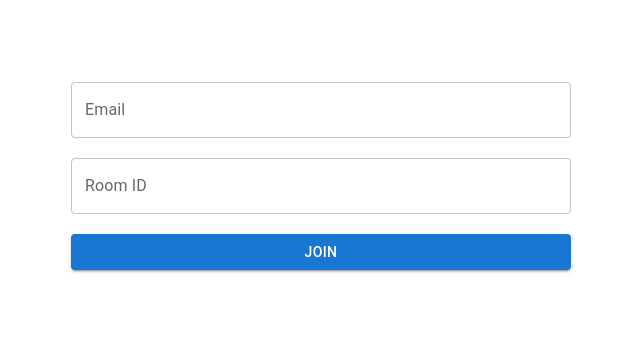
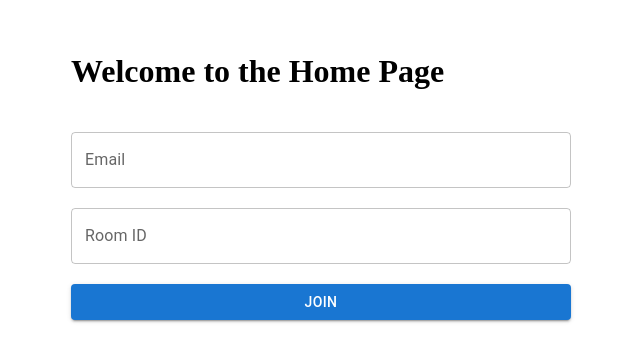
Before and after one commit to deepika2007/video-chat-app, a React (Vite) app in the folder client/: page / in a window 1280 px wide. Shown: the part 232-594 px from the top of the page, without its empty margins (319-959 px from the left). Built offline with nearby package versions, Linux system fonts and the light colour scheme; no server answers.

Commit message:
Add welcome message to home page

```diff
--- a/client/src/pages/home.tsx
+++ b/client/src/pages/home.tsx
@@ -26,6 +26,7 @@ export default function HomePage() {
 
     return (
         <Box className='join-box'>
+            <h1>Welcome to the Home Page</h1>
             <TextField
                 id="outlined-basic"
                 label="Email"
```
